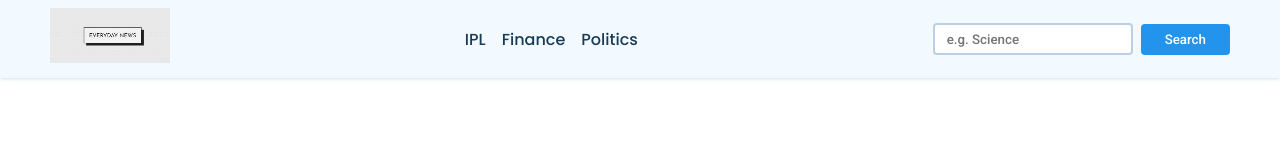
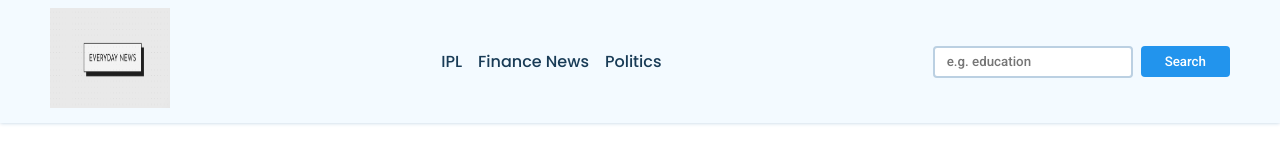
Before and after one commit to NoorainAhmad/EveryDay-News, a plain HTML site: page index.html in a window 1280 px wide. Drawn offline with Linux system fonts and the light colour scheme; no server answers; files whose address does not match are found by name.

Commit message:
Update index.html

```diff
--- a/index.html
+++ b/index.html
@@ -12,17 +12,17 @@
     <nav>
         <div class="main-nav container flex">
             <a href="#" onclick="reload()" class="company-logo">
-                <img src="E:\Projects and college works\News Website\assets\logo1.png" alt="company logo">
+                <img src=".\assets\logo1.png" height="100px"  width="auto" alt="logo">
             </a>
             <div class="nav-links">
                 <ul class="flex">
                     <li class="hover-link nav-item" id="ipl" onclick="onNavItemClick('ipl')">IPL</li>
-                    <li class="hover-link nav-item" id="finance" onclick="onNavItemClick('finance')">Finance</li>
+                    <li class="hover-link nav-item" id="finance" onclick="onNavItemClick('finance ')">Finance News</li>
                     <li class="hover-link nav-item" id="politics" onclick="onNavItemClick('politics')">Politics</li>
                 </ul>
             </div>
             <div class="search-bar flex">
-                <input id="search-text" type="text" class="news-input" placeholder="e.g. Science">
+                <input id="search-text" type="text" class="news-input" placeholder="e.g. education">
                 <button id="search-button" class="search-button">Search</button>
             </div>
         </div>
```
